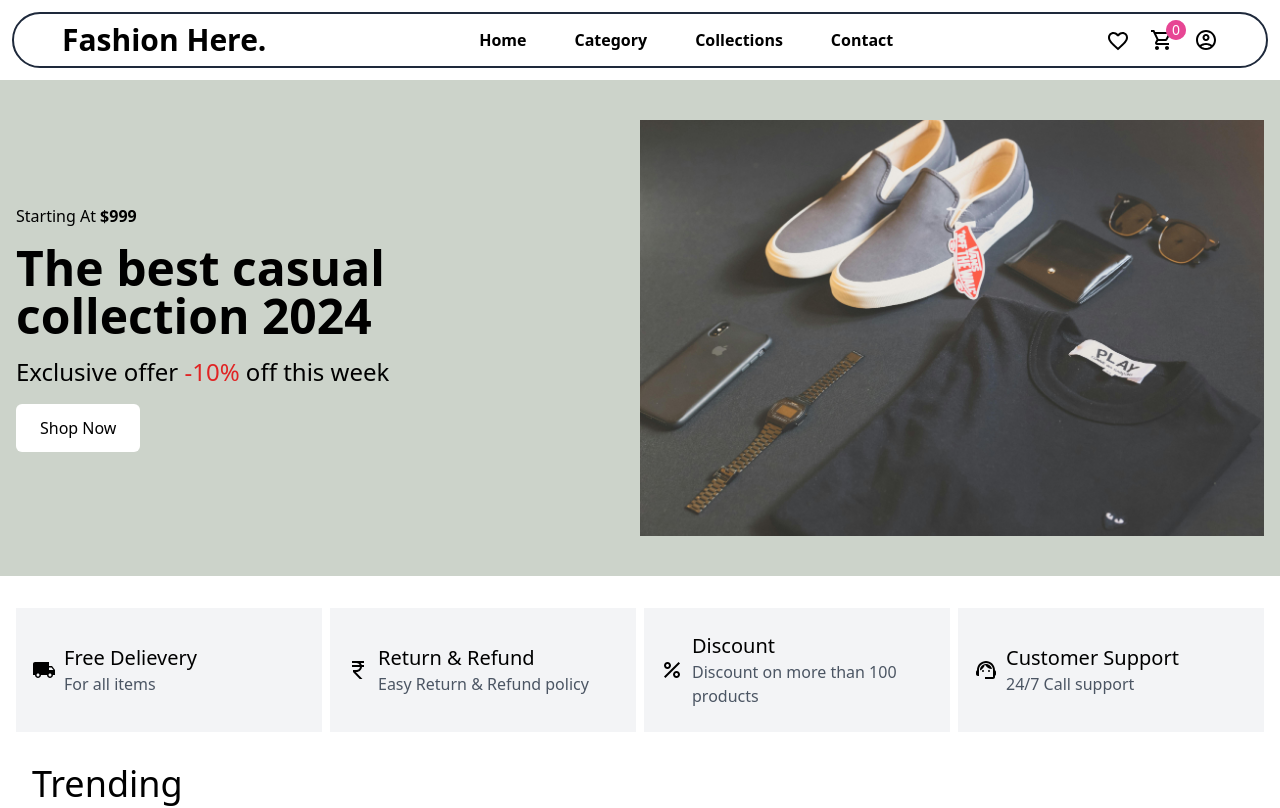
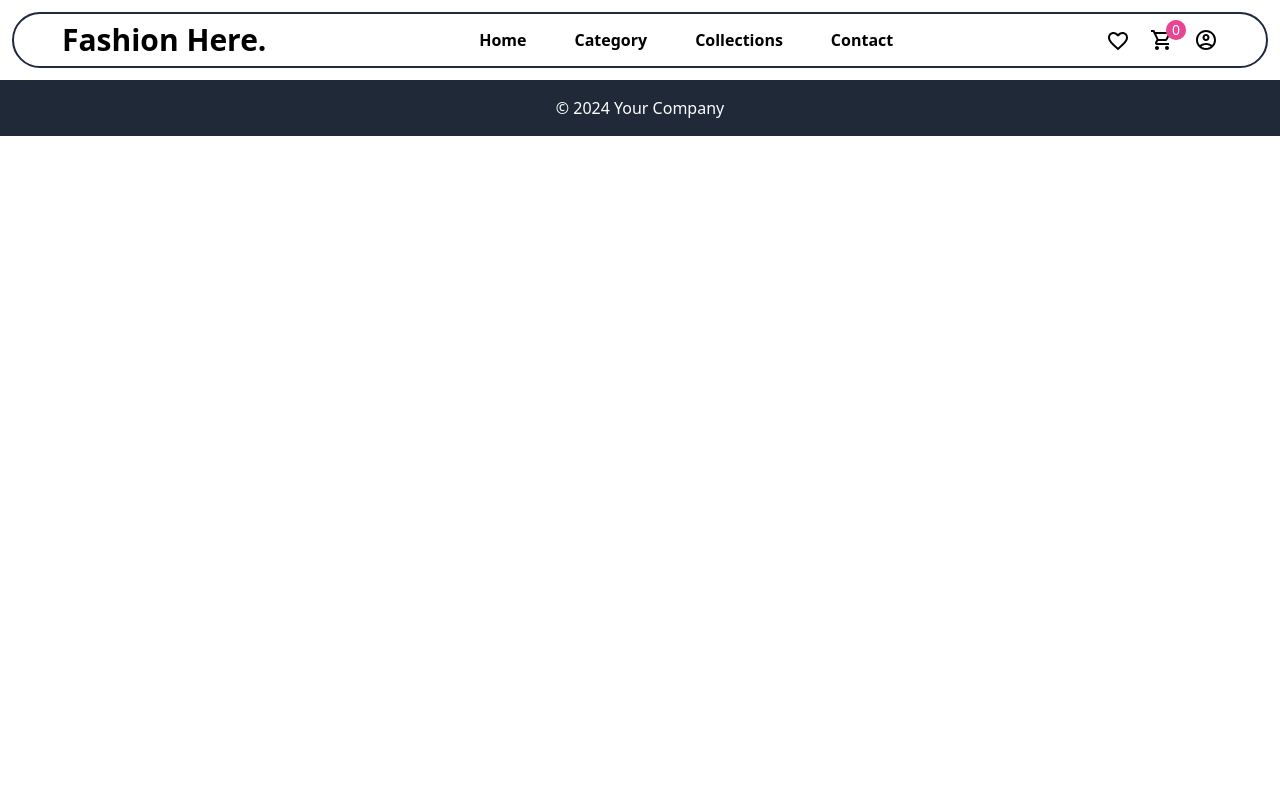
Before and after one commit to logesh0dev/Ecommerce, a React (Vite) app: page / in a window 1280 px wide. Shown: the top 808 px of the page. Built offline with nearby package versions, Linux system fonts and the light colour scheme; grey boxes are pictures that could not be loaded.

Commit message:
url change

```diff
--- a/src/components/Common/RouterComponent.jsx
+++ b/src/components/Common/RouterComponent.jsx
@@ -8,7 +8,7 @@ import { Contact } from "../Pages/Contact";
 export const RourterComponent = () => {
   return (
     <Routes  >
-      <Route path="/" element={<Home />} />
+      <Route path="/Ecommerce" element={<Home />} />
       <Route path="category" element={<Category />} />
       <Route path="collections" element={<Collections />} />
       <Route path="contact" element={<Contact />} />
```
